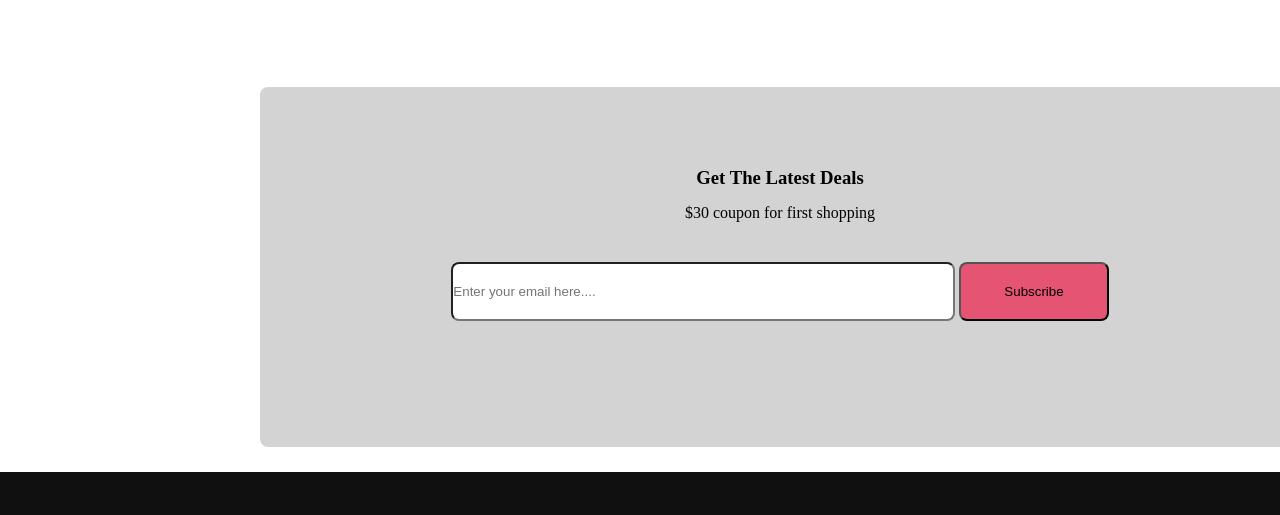
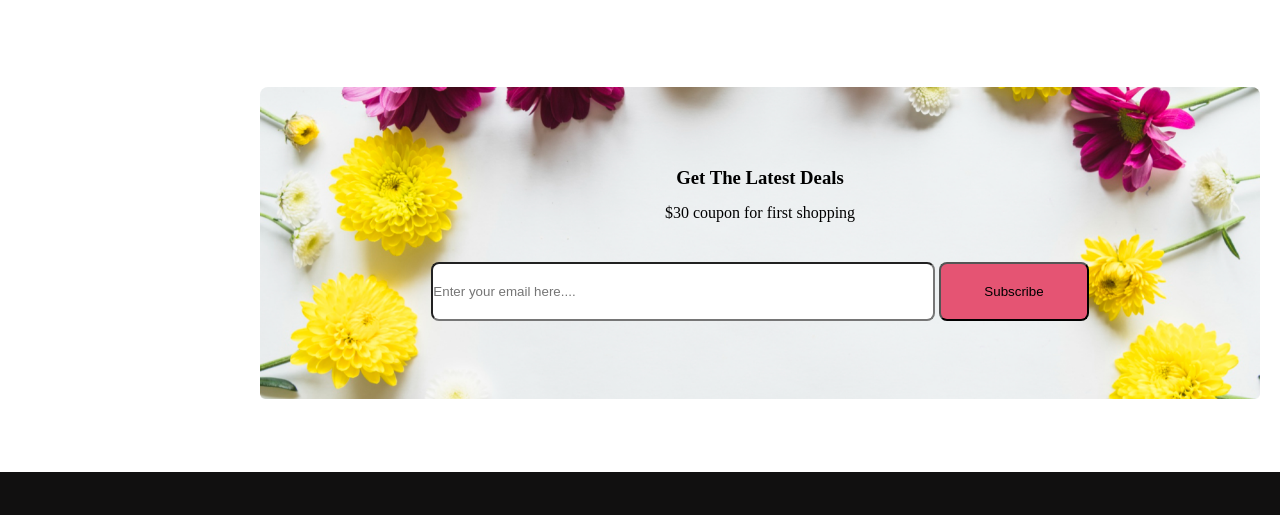
Before and after one commit to tanjil002/flower-shop-assignment-main, a plain HTML site: page index.html in a window 1280 px wide. Shown: the part 2863-3378 px from the top of the page. Drawn offline with Linux system fonts and the light colour scheme.

Commit message:
finished

```diff
--- a/style/style.css
+++ b/style/style.css
@@ -193,6 +193,11 @@
     display: flex;
     justify-content: space-around;
     margin-bottom: 0;
+
+
+
+    /* padding-left: 240px; */
+    /* padding-right: 240px; */
     /* margin: 50px 50px; */
     /* padding: 80px 80px; */
 
@@ -238,8 +243,10 @@
     width: 1000px;
     margin-left: 260px;
     border-radius: 8px;
-    background: url('../Flower\ Asset/background-image'), lightgray 0px -203.444px / 100% 213.755% no-repeat;
-    padding: 0px 20px;
+    background-image: url('../style/input.png');
+    background-repeat: no-repeat;
+
+    background-size: contain, cover;
 
 }
 
```
Also changed, not shown: style/input.png (added).
